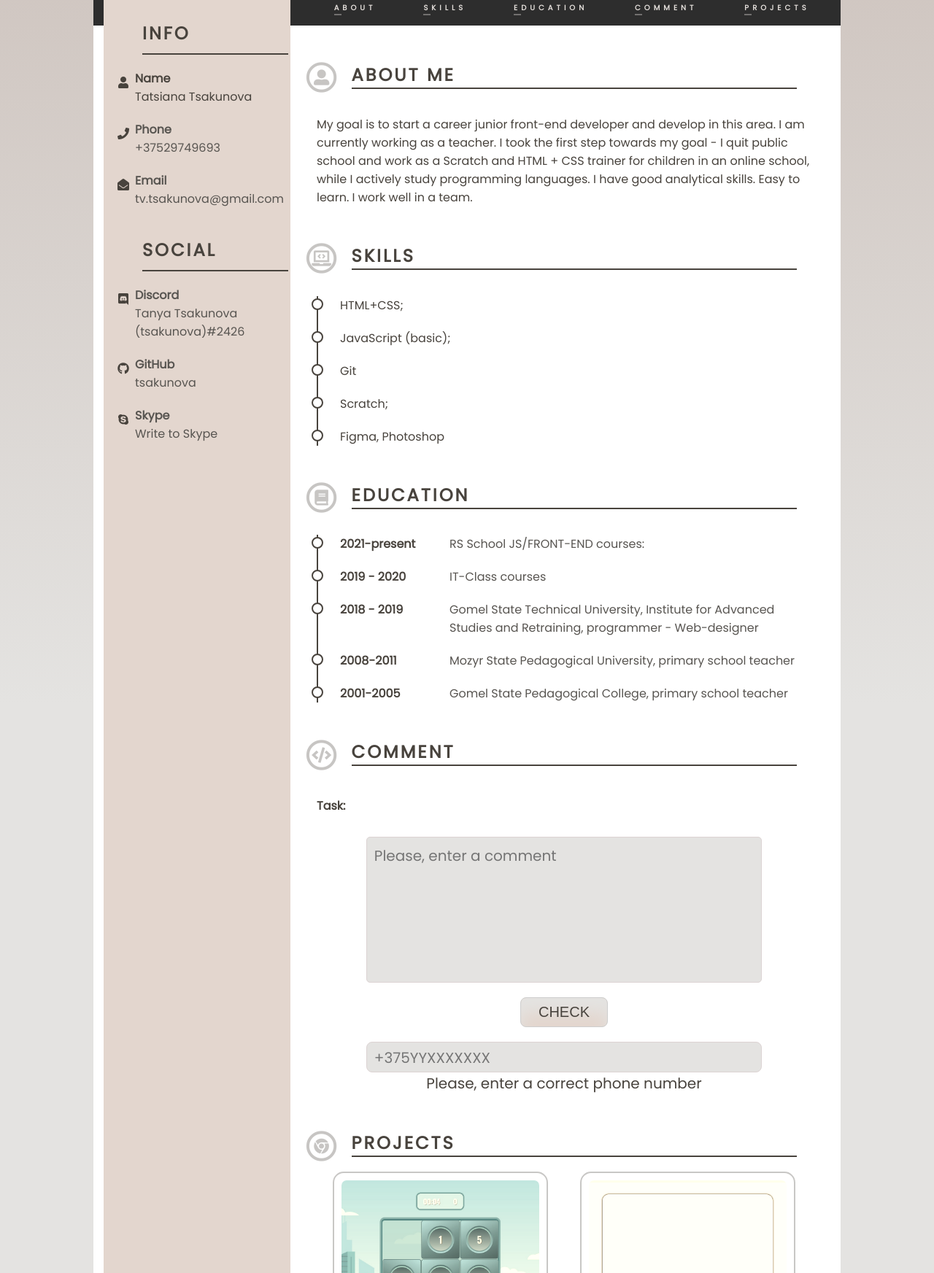
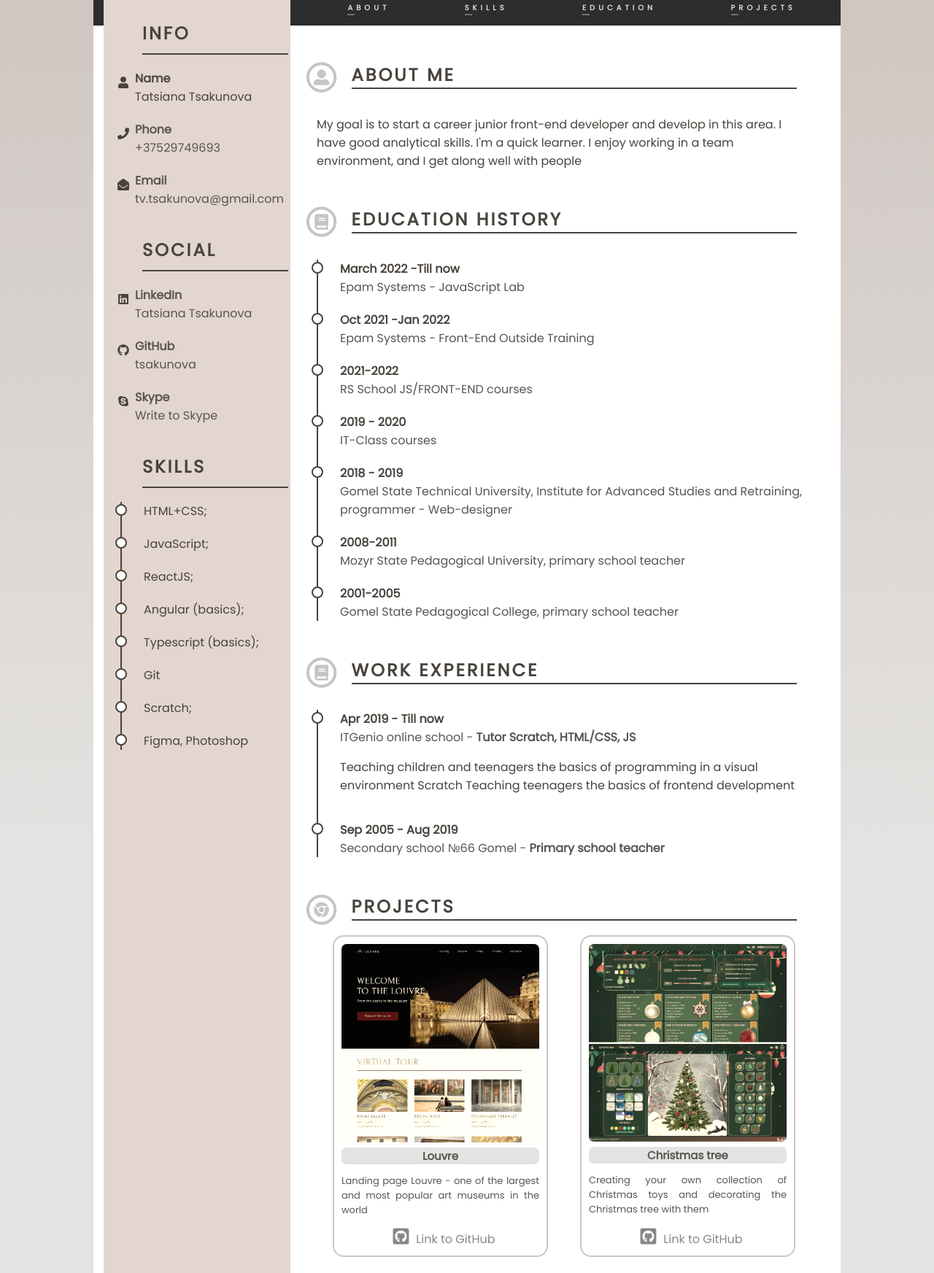
Before and after one commit to tsakunova/cv, a plain HTML site: page index.html in a window 1280 px wide. Shown: the part 215-1960 px from the top of the page at 73% size. Drawn offline with Linux system fonts and the light colour scheme.

Commit message:
fix information on CV

```diff
--- a/index.html
+++ b/index.html
@@ -18,13 +18,13 @@
         <header class="main-header">
             <div class="title-container">
                 <h1>Tatsiana Tsakunova</h1>
+                <h6>FRONTEND DEVELOPER</h6>
             </div>
             <nav>
                 <ul class="menu-list">
                     <li><a href="#about">About</a></li>
                     <li><a href="#about">Skills</a></li>
                     <li><a href="#education">Education</a></li>
-                    <li><a href="#examples">Comment</a></li>
                     <li><a href="#projects">Projects</a></li>
                 </ul>
             </nav>
@@ -37,7 +37,6 @@
                         <li><a href="#about">About</a></li>
                         <li><a href="#about">Skills</a></li>
                         <li><a href="#education">Education</a></li>
-                        <li><a href="#examples">Comment</a></li>
                         <li><a href="#projects">Projects</a></li>
                     </ul>
                 </nav>
@@ -61,10 +60,9 @@
             <div class="none">
                 <h2>Social</h2>
                 <ul class="fa-ul">
-                    <li><i class="fa-li fab fa-discord"></i><a href="https://discord.gg/Bvdh9Dhj9Y"><span
-                                class="ul-contact">Discord</span><br>Tanya Tsakunova
-                            <br>
-                            (tsakunova)#2426 </a></li>
+                    <li><i class="fa-li fab fa-linkedin"></i><a href="https://www.linkedin.com/in/tatsiana-tsakunova/"
+                            target="_blank"><span class="ul-contact">LinkedIn</span><br>Tatsiana Tsakunova
+                        </a></li>
                     <li><i class="fa-li fab fa-github"></i><a href="https://github.com/tsakunova" target="_blank"><span
                                 class="ul-contact">GitHub</span><br> tsakunova</a></li>
                     <li><i class="fa-li  fab fa-skype"></i><a href="skype:live:.cid.e84dd81a1bc7530?chat"><span
@@ -72,6 +70,20 @@
 
                 </ul>
             </div>
+            <div class="none">
+                <h2>Skills</h2>
+                <ul class="time-line">
+                    <li>HTML+CSS;</li>
+                    <li>JavaScript;</li>
+                    <li>ReactJS;</li>
+                    <li>Angular (basics);</li>
+                    <li>Typescript (basics);</li>
+                    <li>Git</li>
+                    <li>Scratch;</li>
+                    <li>Figma, Photoshop</li>
+                </ul>
+            </div>
+
         </aside>
         <main class="main">
             <section class="sections">
@@ -81,27 +93,13 @@
                     <i class="fas fa-user-alt fa-stack-1x"></i>
                 </span>
                 <h2>About me</h2>
-                <p>My goal is to start a career junior front-end developer and develop in this area.
-                    I am currently working as a teacher. I took the first step towards my goal - I quit public school
-                    and work as a Scratch and HTML + CSS trainer for children in an online school, while I actively
-                    study programming languages. I have good analytical skills. Easy to learn. I work well in a team.
+                <p>My goal is to start a career junior front-end
+                    developer and develop in this area. I have
+                    good analytical skills. I'm a quick learner. I
+                    enjoy working in a team environment, and I
+                    get along well with people
                 </p>
 
-            </section>
-            <section class="sections">
-                <a id='skills'></a>
-                <span class="fa-stack fa-lg  icons">
-                    <i class="far fa-circle fa-stack-2x"></i>
-                    <i class="fas fa-laptop-code  fa-stack-1x"></i>
-                </span>
-                <h2>Skills</h2>
-                <ul class="time-line">
-                    <li>HTML+CSS;</li>
-                    <li>JavaScript (basic);</li>
-                    <li>Git</li>
-                    <li>Scratch;</li>
-                    <li>Figma, Photoshop</li>
-                </ul>
             </section>
             <section class="sections">
                 <a id='education'></a>
@@ -109,12 +107,24 @@
                     <i class="far fa-circle fa-stack-2x"></i>
                     <i class="fas fa-book fa-stack-1x"></i>
                 </span>
-                <h2>Education</h2>
+                <h2>Education History</h2>
                 <ul class="time-line with-date ">
                     <li>
-                        <span class="date">2021-present</span>
+                        <span class="date">March 2022 -Till now</span>
                         <a href="https://rs.school/" target="_blank">
-                            <span>RS School JS/FRONT-END courses:</span>
+                            <span>Epam Systems - JavaScript Lab</span>
+                        </a>
+                    </li>
+                    <li>
+                        <span class="date">Oct 2021 -Jan 2022</span>
+                        <a href="https://rs.school/" target="_blank">
+                            <span>Epam Systems - Front-End Outside Training</span>
+                        </a>
+                    </li>
+                    <li>
+                        <span class="date">2021-2022</span>
+                        <a href="https://rs.school/" target="_blank">
+                            <span>RS School JS/FRONT-END courses</span>
                         </a>
                     </li>
                     <li>
@@ -127,8 +137,7 @@
                         <span class="date">2018 - 2019</span>
                         <a href="https://ipk.gstu.by/" target="_blank">
                             <span>Gomel State Technical University, Institute for Advanced
-                                Studies
-                                and Retraining, programmer - Web-designer</span>
+                                Studies and Retraining, programmer - Web-designer</span>
                         </a>
                     </li>
                     <li>
@@ -146,24 +155,30 @@
                 </ul>
             </section>
             <section class="sections">
-                <a id='examples'></a>
-                <span class="fa-stack fa-lg icons">
+                <a id='work'></a>
+                <span class="fa-stack fa-lg  icons">
                     <i class="far fa-circle fa-stack-2x"></i>
-                    <i class="fas fa-code fa-stack-1x"></i>
+                    <i class="fas fa-book fa-stack-1x"></i>
                 </span>
-                <h2>Comment</h2>
-                <h4>Task:</h4>
-                <form action="#" method="post">
-
-                    <textarea name="comment" id="comment" placeholder="Please, enter a comment"></textarea>
-                   <div class="comment-hov"> </div>
-                    <input type="button" value="check" id='check-form'>
-                    <input type="tel" name="tel-form" id="tel-form" placeholder="+375YYXXXXXXX"
-                        minlength="12" maxlength="18">
-                    <label for="tel-form" id="telMess">Please, enter a correct phone number</label>
-
-                </form>
-
+                <h2>Work Experience</h2>
+                <ul class="time-line with-date ">
+                    <li>
+                        <span class="date">Apr 2019 - Till now</span>
+                        <a href="https://rs.school/" target="_blank">
+                            <span>ITGenio online school - <b>Tutor Scratch, HTML/CSS, JS</b></span>
+                        </a>
+                        <p>Teaching children and teenagers the basics of
+                            programming in a visual environment Scratch
+                            Teaching teenagers the basics of frontend
+                            development</p>
+                    </li>
+                    <li>
+                        <span class="date">Sep 2005 - Aug 2019</span>
+                        <a href="https://gpk.by/" target="_blank">
+                            <span>Secondary school №66 Gomel - <b>Primary school teacher</b></span>
+                        </a>
+                    </li>
+                </ul>
             </section>
             <section class="sections">
                 <a id='projects'></a>
@@ -172,62 +187,93 @@
                     <i class="fab fa-chrome fa-stack-1x"></i>
                 </span>
                 <h2>Projects</h2>
+
                 <div class="projects-gallery">
                     <div class="project-item">
+                        <a href="https://tsakunova.github.io/museum/museum-dom/" target="_blank">
+                            <img src="images/projects/museum.jpg" alt="museum">
+                            <h3>Louvre</h3>
+                            <p>Landing page Louvre - one of the largest and most popular art museums in the world</p>
+                        </a>
+                        <div class="git-link">
+                            <a href="https://github.com/tsakunova/museum" target="_blank"><i
+                                    class="fab fa-github-square"></i>Link to GitHub</a>
+                        </div>
+                    </div>
+                    <div class="project-item">
+                        <a href="https://tsakunova.github.io/christmas-tree/" target="_blank">
+                            <img src="images/projects/chrismas.jpg" alt="Christmas tree">
+                            <h3>Christmas tree</h3>
+                            <p>Creating your own collection of Christmas toys and
+                                decorating the Christmas tree with them</p>
+                        </a>
+                        <div class="git-link">
+                            <a href="https://github.com/tsakunova/christmas-tree" target="_blank"><i
+                                    class="fab fa-github-square"></i>Link to GitHub</a>
+                        </div>
+                    </div>
+                    <div class="project-item">
+                        <a href="https://tsakunova.github.io/art-quiz/" target="_blank">
+                            <img src="images/projects/art.jpg" alt="ArtQuiz">
+                            <h3>ArtQuiz</h3>
+                            <p>ArtQuiz - application for knowledge of masterpieces of painting
+                                and their authors</p>
+                        </a>
+                        <div class="git-link">
+                            <a href="https://github.com/tsakunova/art-quiz" target="_blank"><i
+                                    class="fab fa-github-square"></i>Link to GitHub</a>
+                        </div>
+                    </div>
+                    <div class="project-item">
 
-                        <a href="https://tsakunova.github.io/gem-puzzle/"
-                            target="_blank">
+                        <a href="https://tsakunova.github.io/gem-puzzle/" target="_blank">
                             <img src="images/projects/gem-puzzle.jpg" alt="gem-puzzle">
                             <h3>Gem puzzle game</h3>
                             <p>The goal of the game is to move the knuckles around the box to arrange them by numbers,
                                 preferably by making as few movements as possible.</p>
                         </a>
-                         <div class="git-link">
-                            <a href="https://github.com/tsakunova/gem-puzzle" target="_blank"><i class="fab fa-github-square"></i>Link to GitHub</a>
+                        <div class="git-link">
+                            <a href="https://github.com/tsakunova/gem-puzzle" target="_blank"><i
+                                    class="fab fa-github-square"></i>Link to GitHub</a>
                         </div>
                     </div>
                     <div class="project-item">
-                        <a href="https://tsakunova.github.io/virtual-keyboard/"
-                            target="_blank">
+                        <a href="https://tsakunova.github.io/momentum/" target="_blank">
+                            <img src="images/projects/momentum.jpg" alt="momentum">
+                            <h3>Momentum</h3>
+                            <p>Momentum is an analogue of the app of the same name in the Chrome web store.</p>
+                        </a>
+                        <div class="git-link">
+                            <a href="https://github.com/tsakunova/momentum" target="_blank"><i
+                                    class="fab fa-github-square"></i>Link to GitHub</a>
+                        </div>
+                    </div>
+                    <div class="project-item">
+                        <a href="https://tsakunova.github.io/virtual-keyboard/" target="_blank">
                             <img src="images/projects/keyboard.jpg" alt="keyboard">
                             <h3>Virtual keyboard</h3>
                             <p>Virtual keyboard project. After completing the project, I improved my skills in working
                                 with the DOM, was able to get acquainted and work with an experimental voice recognition
                                 technology - SpeechRecognition.</p>
-                        <div class="git-link">
-                            <a href="https://github.com/tsakunova/virtual-keyboard" target="_blank"><i class="fab fa-github-square"></i>Link to GitHub</a>
-                        </div>
+                            <div class="git-link">
+                                <a href="https://github.com/tsakunova/virtual-keyboard" target="_blank"><i
+                                        class="fab fa-github-square"></i>Link to GitHub</a>
+                            </div>
                         </a>
                     </div>
+
                     <div class="project-item">
-                        <a href="https://tsakunova.github.io/momentum/" target="_blank">
-                            <img src="images/projects/momentum.jpg" alt="momentum">
-                            <h3>Momentum</h3>
-                            <p>Momentum is an analogue of the app of the same name in the Chrome web store. The
-                                application shows the time and username, his goal for the current day. The background
-                                image changes depending on the time of day. The application uses local storage to store
-                                data.</p>
-                            <p>You will learn how to work with date and time, create a clock, store data in local
-                                storage, and, most importantly, get acquainted with asynchronous requests using specific
-                                examples.</p>
-                        </a>
-                        <div class="git-link">
-                            <a href="https://github.com/tsakunova/momentum" target="_blank"><i class="fab fa-github-square"></i>Link to GitHub</a>
-                        </div>
-                    </div>
-                    <div class="project-item">
-                        <a href="https://tsakunova.github.io/calculator/"
-                            target="_blank">
+                        <a href="https://tsakunova.github.io/calculator/" target="_blank">
                             <img src="images/projects/calculator.jpg" alt="calculator">
                             <h3>Calculator JS</h3>
                             <p>The calculator is one of the best projects to get started with JavaScript for the first
                                 time. Such a project includes rather complex moments of creating a user interface and
                                 using JavaScript to work with it, and at the same time it is quite simple to implement
                                 and available to developers of any skill level.</p>
-                            <p>CSS uses grids and flexboxes, JS uses classes</p>
                         </a>
                         <div class="git-link">
-                            <a href="https://github.com/tsakunova/calculator" target="_blank"><i class="fab fa-github-square"></i>Link to GitHub</a>
+                            <a href="https://github.com/tsakunova/calculator" target="_blank"><i
+                                    class="fab fa-github-square"></i>Link to GitHub</a>
                         </div>
                     </div>
 
@@ -241,7 +287,7 @@
                 <ul class="footer-list">
                     <li><a href="https://github.com/tsakunova" target="_blank"><i class="fab fa-github-square"></i></a>
                     </li>
-                    <li><time>2021</time></li>
+                    <li><time>2022</time></li>
                 </ul>
             </div>
         </footer>
--- a/script.js
+++ b/script.js
@@ -2,34 +2,6 @@
 const burgerButton = document.querySelector('.burger-button');
 const burgerMenu = document.querySelector('.burger-menu');
 const burgerMenuList = document.querySelector('.burger-menu-list');
-const comment = document.getElementById('comment');
-const checkForm = document.getElementById('check-form');
-const tel = document.getElementById('tel-form');
-let telMess = document.getElementById('telMess');
-
-function formChecked (){
-  const valueTextArea = comment.value;
-  const valueTel = tel.value;
-  const regMail = /^(([^<>()[\]\\.,;:\s@"]+(\.[^<>()[\]\\.,;:\s@"]+)*)|(".+"))@((\[[0-9]{1,3}\.[0-9]{1,3}\.[0-9]{1,3}\.[0-9]{1,3}\])|(([a-zA-Z\-0-9]+\.)+[a-zA-Z]{2,}))$/;
-  const regTel = /^\+375(\s+)?\(?(17|29|33|44)\)?(\s+)?[0-9]{3}-?[0-9]{2}-?[0-9]{2}$/;
-  if(regTel.test(valueTel)){
-    telMess.textContent = 'number is correct';
-    telMess.style.color = 'green';
-    telMess.style.textTransform = 'uppercase'
-  }
-  if(!regTel.test(valueTel)) {
-    telMess.textContent = 'number is incorrect';
-    telMess.style.color = 'red';
-    telMess.style.textTransform = 'uppercase'
-  }
- if(!regMail.test(valueTextArea)){
-   comment.value = 'tv.tsakunova@gmail.com';
- }
-}
-
-checkForm.addEventListener('click', formChecked)
-
-
 
 burgerButton.addEventListener('click',function(){
   burgerMenu.classList.toggle("burger-menu_active");
--- a/styles/main.css
+++ b/styles/main.css
@@ -38,6 +38,7 @@ body {
 
 .title-container {
     max-width: 90%;
+    text-transform: uppercase;
 }
 
 .burger-menu {
@@ -188,7 +189,7 @@ a:active,
 .date {
     display: block;
     font-weight: bold;
-    width: 150px;
+    width: 170px;
 }
 
 .with-date ul {
@@ -283,127 +284,6 @@ a:visited {
     transition: all 0.5s ease-in-out;
 }
 
-form {
-    margin: 30px 0;
-}
-input:-internal-autofill-selected{
-    background-color: #E4E3E1;
-}
-textarea {
-    display: block;
-    position: relative;
-    resize: none;
-    outline: none;
-    box-shadow: none;
-    box-sizing: border-box;
-    border-radius: 5px;
-    width: 80%;
-    height: 200px;
-    margin: 0 auto;
-    padding: 10px;
-    font-family: 'Poppins', sans-serif;
-    color: #48433D;
-    font-size: 20px;
-    background-color: #E4E3E1;
-    border: 1px solid #dcd3d3;
-}
-
-#check-form {
-    display: block;
-    cursor: pointer;
-    border: 1px solid #dcd3d3;
-    width: 300px;
-    font-size: 13px;
-    padding: 6px 0 4px 10px;
-    border: 1px solid #cecece;
-    background: #F6F6f6;
-    border-radius: 8px;
-    color: #48433D;
-    font-size: 20px;
-    text-transform: uppercase;
-    background: #e3d6ce;
-    box-shadow: inset 0px 20px 20px #e4e3e1;
-    border-radius: 8px;
-    padding: 8px 14px;
-    width: 120px;
-    margin: 20px auto;
-}
-
-#check-form:hover {
-    box-shadow: inset 0px -20px 20px #e4e3e1;
-}
-
-#check-form:focus {
-    outline: none;
-}
-
-.comment-hov {
-    position: relative;
-}
-
-.comment-hov::before {
-    content: 'Comment';
-    position: absolute;
-    background: #e3d6ce;
-    text-transform: uppercase;
-    left: 60%;
-    top: -250px;
-    padding: 10px 20px;
-    border-radius: 20px;
-    z-index: 5;
-    opacity: 0;
-    transition: ease opacity 0.5s;
-    transition-delay: .0s;
-}
-
-.comment-hov::after {
-    content: '';
-    position: absolute;
-    left: 65%;
-    top: -205px;
-    border: 10px solid transparent;
-    border-top: 10px solid #e3d6ce;
-    z-index: 6;
-    opacity: 0;
-    transition: ease opacity 0.5s;
-    transition-delay: .0s;
-
-}
-
-textarea:hover+.comment-hov::before,
-textarea:hover+.comment-hov::after{
-    opacity: 1;
-    transition-delay: .5s
-}
-
-textarea:focus+.comment-hov::before,
-textarea:focus+.comment-hov::after{
-    opacity: 0;
-    transition-delay: .5s
-}
-
-
-#telMess {
-    display: block;
-    font-size: 20px;
-    text-align: center;
-}
-
-input[type='tel'] {
-    width: 80%;
-    font-size: 20px;
-    padding: 6px 0 4px 10px;
-    border: 1px solid #dcd3d3;
-    background-color: #E4E3E1;
-    border-radius: 8px;
-    font-family: 'Poppins', sans-serif;
-    margin: 0 auto;
-    display: block;
-    outline: none;
-    box-shadow: none;
-    box-sizing: border-box;
-}
-
 .main-footer {
     display: flex;
     justify-content: flex-end;
@@ -445,6 +325,12 @@ input[type='tel'] {
 
 .footer-list img {
     width: 50%;
+}
+.with-date>li {
+    display: block;
+}
+.none .time-line>li{
+    margin-left: 20px;
 }
 
 
```
Also changed, not shown: images/projects/art.jpg (added), images/projects/chrismas.jpg (added).
